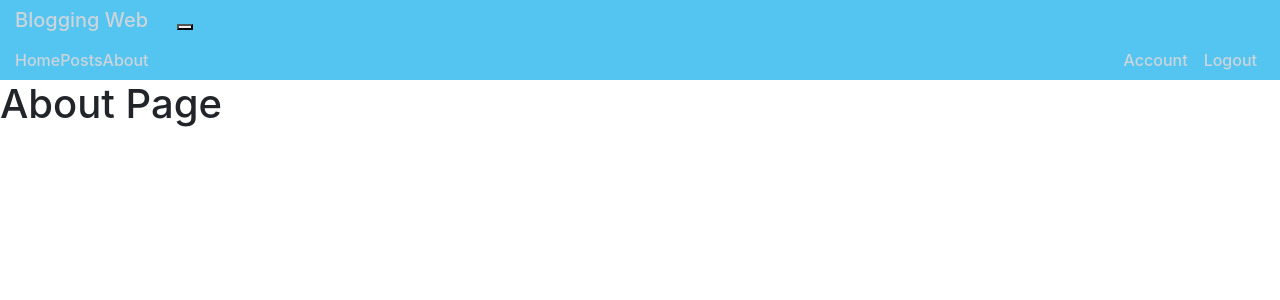
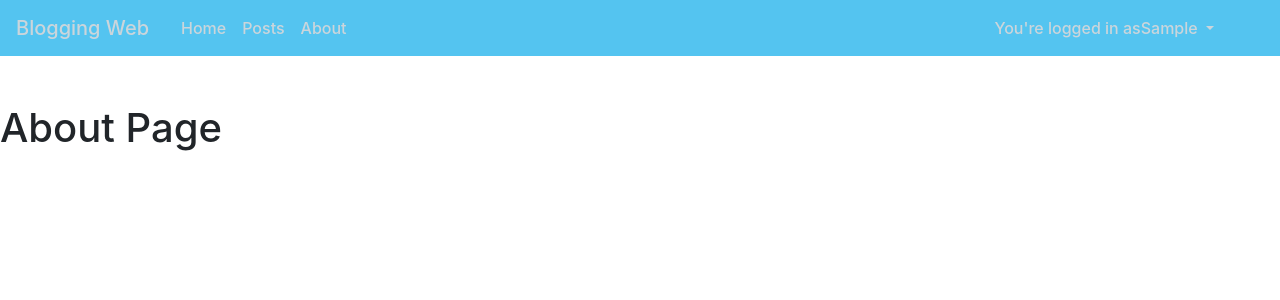
Before and after one commit to Gideon-Muriithi/Personal_Blog, a Flask app: page /about in a window 1280 px wide. Shown: the top 300 px of the page. Run offline with Flask 2, Linux system fonts and the light colour scheme; the visitor is signed in with stand-in values (Sample User, id 1); data comes from the database, SQL or seed files in the repository; some libraries are stand-ins or nearby versions.

Commit message:
This commit fix bugs in navbar and imports current user form flask login in auth views file

```diff
--- a/app/auth/views.py
+++ b/app/auth/views.py
@@ -5,6 +5,7 @@ from ..models import User
 from .forms import LoginForm,RegistrationForm
 from .. import db
 from ..email import mail_message
+from flask_login import login_user, current_user, logout_user, login_required
 
 @auth.route('/register',methods = ["GET","POST"])
 def register():
--- a/app/templates/navbar.html
+++ b/app/templates/navbar.html
@@ -1,45 +1,44 @@
-
-
-
-
 <header class="nav-header">
-    <nav class="navbar-inverse role=navigation navbar-expand-lg navbar-fixed-top scrolling-navbar"
-        style="background-color: rgb(84, 196, 240)">
-        <div class="container-fluid">
-            <a class="navbar-brand mr-4" style="color: #cbd5db; font-weight: 500;" href="/">Blogging Web</a>
-            <button type="button" class="navbar-toggle" data-toggle="collapse" data-target=".navbar-collapse">
+    <div>
+        <nav class="navbar role=navigation navbar-fixed-top scrolling-navbar navbar-expand-lg"  style="background-color: rgb(84, 196, 240)">
+            <div class="navbar-header">
+                <a href="/" class="navbar-brand mr-4" style="color: #cbd5db; font-weight: 500;"> Blogging Web </a>
+                <button type="button" class="navbar-toggler" data-toggle="collapse" data-target=".navbar-collapse">
                     <span class="sr-only">Toggle navigation</span>
                     <span class="icon-bar"></span>
                     <span class="icon-bar"></span>
                     <span class="icon-bar"></span>
                 </button>
-            <div class="collapse navbar-collapse" id="navbarToggle">
+            </div>
+            <div class=" collapse navbar-collapse">
+                <ul class="nav navbar-nav">
+                    <li><a class="nav-item nav-link active" style="color: #cbd5db; font-weight: 500;" href="/">Home</a></li>
+                    <li><a class="nav-item nav-link active" style="color: #cbd5db; font-weight: 500;"  href="#">Posts</a></li>
+                    <li><a class="nav-item nav-link active" style="color: #cbd5db; font-weight: 500;" href="{{url_for('main.about')}}">About</a></li>
+                </ul>
+                <ul class="nav navbar-nav navbar-right ml-auto">
+                    {% if current_user.is_authenticated %}
+                    <li><a class="glyphicon glyphicon-user" style="color: #cbd5db; font-weight: 500; margin-left: 460px;">You're logged in as</a></li>
+                    <li class="dropdown"><a href="#" class="dropdown-toggle" data-toggle="dropdown" role="button"
+                            aria-haspopup="true" aria-expanded="false" style="margin-right: 50px; color: #cbd5db; font-weight: 500;">{{current_user.username| capitalize}} <span
+                                class="caret"></span></a>
+                        <ul class="dropdown-menu">
+                            <li><a href="{{url_for('main.profile',uname=current_user.username)}}">Profile</a></li>
+                            <li><a style="color: #cbd5db; font-weight: 500;" href="#">Posts</a></li>
+                            <li role="separator" class="divider"></li>
+                            <li><a href="{{url_for('auth.logout')}}">Sign out</a></li>
+                        </ul>
+                    </li>
 
-                <div class="navbar-nav mr-auto">
-                    <ul class="nav navbar-nav">
-                            <li><a style="color: #cbd5db; font-weight: 500;" href="/">Home</a></li>
-                            <li><a style="color: #cbd5db; font-weight: 500;" href="#">Posts</a></li>
-                            <li><a style="color: #cbd5db; font-weight: 500;" href="#"></a></li>
-                            <li><a style="color: #cbd5db; font-weight: 500;" href="{{url_for('main.about')}}">About</a></li>
-                    </ul>
-                </div>
-                <!-- Navbar Right Side -->
-                <div class="navbar-nav">
-                    <ul class="nav navbar-nav">
-                        {% if current_user.is_authenticated %}
-                        <li> <a class="nav-item nav-link" style="color: #cbd5db; font-weight: 500;"
-                                href="{{ url_for('auth.account') }}">Account</a></li>
-                        <li> <a class="nav-item nav-link" style="color: #cbd5db; font-weight: 500;"
-                                href="{{ url_for('auth.logout') }}">Logout</a></li>
-                        {% else %}
-                        <li> <a class="nav-item nav-link" style="color: #cbd5db; font-weight: 500;"
-                                href="{{ url_for('auth.login') }}">Login</a></li>
-                        <li><a class="nav-item nav-link" style="color: #cbd5db; font-weight: 500;"
-                                href="{{ url_for('auth.register') }}">Register</a></li>
-                        {% endif %}
-                    </ul>
-                </div>
+                    {% else %}
+                    <li><a class="nav-item nav-link active" href="{{url_for('auth.login')}}" style=" color: #cbd5db">Login</a></li>
+                    <li><a class="nav-item nav-link active" href="{{url_for('auth.register')}}" style="margin-right: 50px;  color: #cbd5db">Register</a></li>
+                </ul>
+                {%endif%}
+
             </div>
-        </div>
-    </nav>
+        </nav>
+        <br>
+        <br>
+    </div>
 </header>
```
Also changed, not shown: README.md (added), requirements.txt (added).
